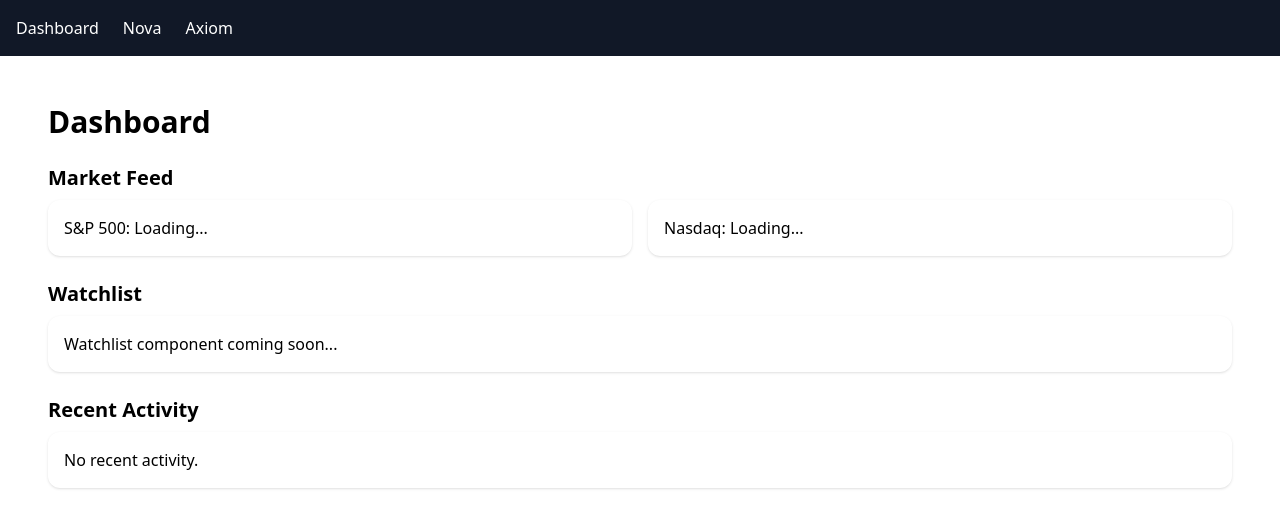
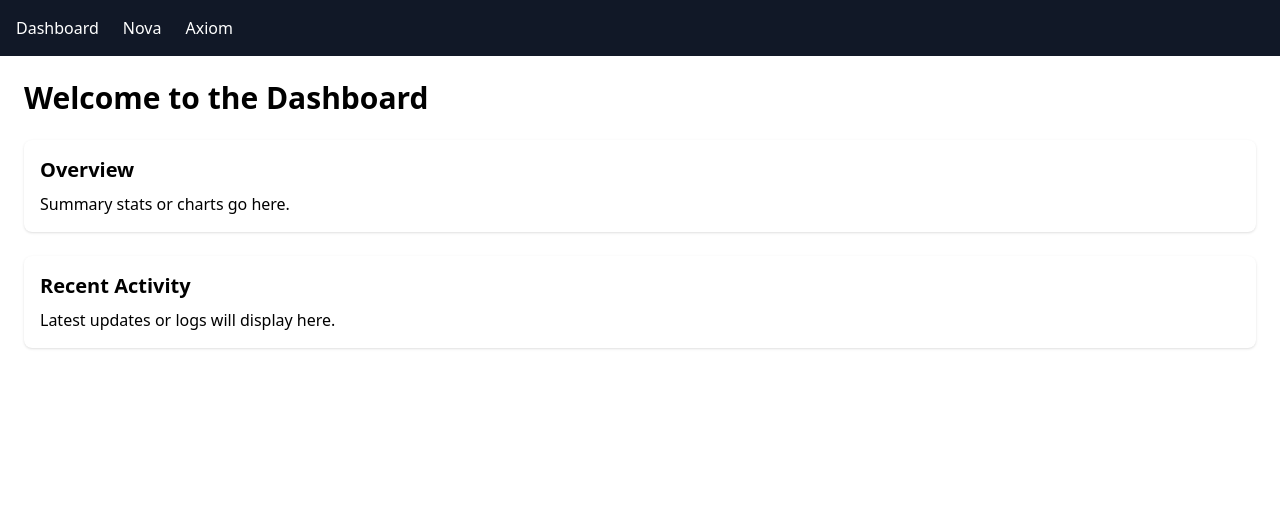
Before and after one commit to AviPulseFounder/navon-ui, a Next.js app: page /dashboard in a window 1280 px wide. Shown: the top 528 px of the page. Built offline with nearby package versions, Linux system fonts and the light colour scheme.

Commit message:
Scaffolded Dashboard UI with layout sections

```diff
--- a/pages/dashboard.js
+++ b/pages/dashboard.js
@@ -3,30 +3,17 @@ import Layout from '../components/Layout';
 export default function Dashboard() {
   return (
     <Layout>
-      <div className="p-6 space-y-6">
-        <h1 className="text-3xl font-bold">Dashboard</h1>
-
-        {/* Section: Market Feed */}
-        <section className="space-y-2">
-          <h2 className="text-xl font-semibold">Market Feed</h2>
-          <div className="grid grid-cols-1 md:grid-cols-2 gap-4">
-            <div className="bg-muted p-4 rounded-xl shadow">S&P 500: Loading...</div>
-            <div className="bg-muted p-4 rounded-xl shadow">Nasdaq: Loading...</div>
-          </div>
+      <div className="space-y-6">
+        <h1 className="text-3xl font-bold">Welcome to the Dashboard</h1>
+        <section className="bg-white rounded-lg p-4 shadow">
+          <h2 className="text-xl font-semibold mb-2">Overview</h2>
+          <p>Summary stats or charts go here.</p>
         </section>
-
-        {/* Section: Watchlist */}
-        <section className="space-y-2">
-          <h2 className="text-xl font-semibold">Watchlist</h2>
-          <div className="bg-muted p-4 rounded-xl shadow">Watchlist component coming soon...</div>
-        </section>
-
-        {/* Section: Activity */}
-        <section className="space-y-2">
-          <h2 className="text-xl font-semibold">Recent Activity</h2>
-          <div className="bg-muted p-4 rounded-xl shadow">No recent activity.</div>
+        <section className="bg-white rounded-lg p-4 shadow">
+          <h2 className="text-xl font-semibold mb-2">Recent Activity</h2>
+          <p>Latest updates or logs will display here.</p>
         </section>
       </div>
     </Layout>
-  )
+  );
 }
```
